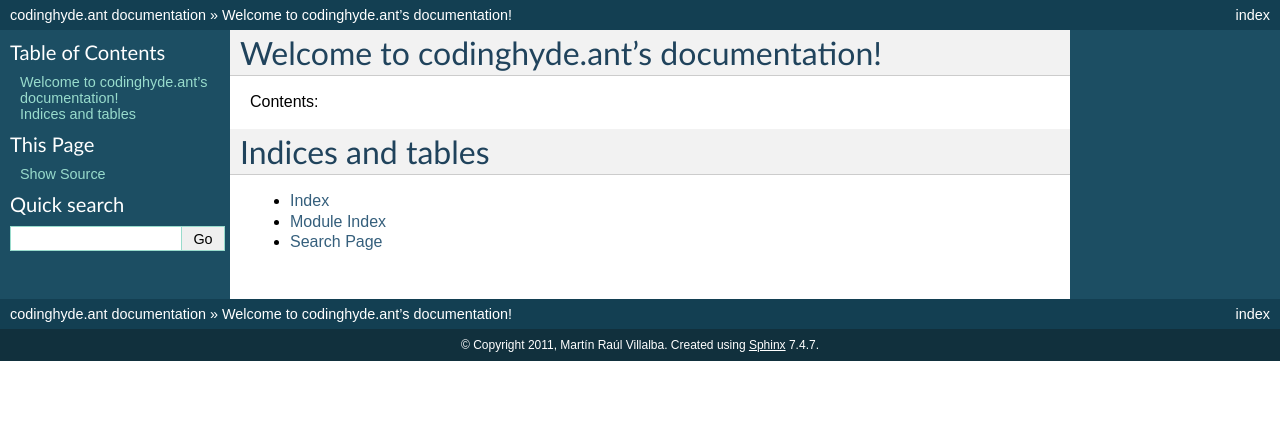
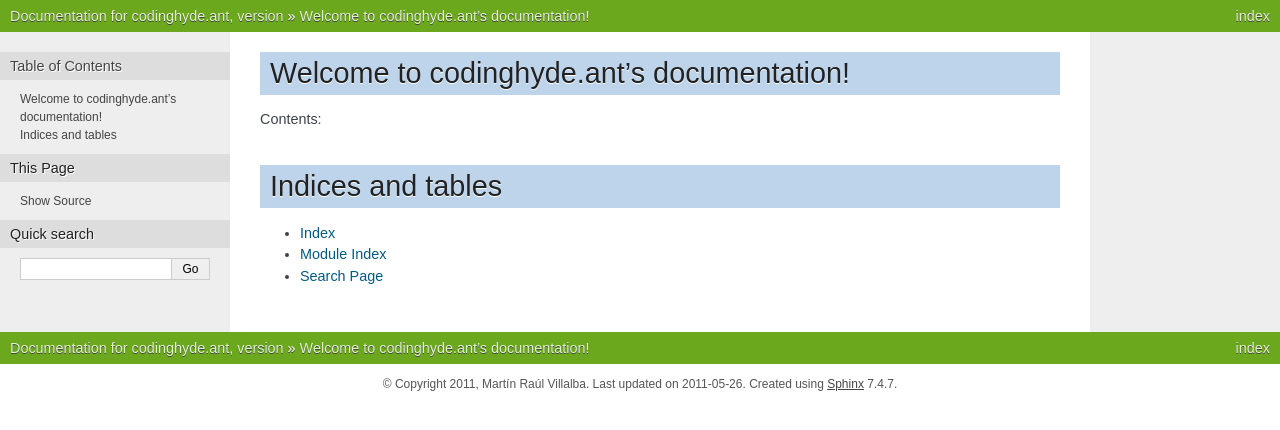
Before and after one commit to jasonwiener/codinghyde.ant, a Sphinx documentation site: the page built from docs/source/index.rst, in a window 1280 px wide. Shown: the top 430 px of the page. Built offline with Sphinx 7.4.7, drawn with Linux system fonts in a browser that asks for light colours; the version number could not be read and is left out.

Commit message:
Further customize Sphinx's conf.py (#3)

```diff
--- a/docs/source/conf.py
+++ b/docs/source/conf.py
@@ -17,15 +17,10 @@ import os
 
 from codinghyde import ant
 
-# If extensions (or modules to document with autodoc) are in another directory,
-# add these directories to sys.path here. If the directory is relative to the
-# documentation root, use os.path.abspath to make it absolute, like shown here.
-#sys.path.insert(0, os.path.abspath('.'))
-
 # -- General configuration ----------------------------------------------------
 
 # If your documentation needs a minimal Sphinx version, state it here.
-#needs_sphinx = '1.0'
+needs_sphinx = '1.0'
 
 # Add any Sphinx extension module names here, as strings. They can be
 # extensions coming with Sphinx (named 'sphinx.ext.*') or your custom ones.
@@ -43,7 +38,7 @@ templates_path = ['_templates']
 source_suffix = '.rst'
 
 # The encoding of source files.
-#source_encoding = 'utf-8-sig'
+source_encoding = 'utf-8-sig'
 
 # The master toctree document.
 master_doc = 'index'
@@ -63,13 +58,13 @@ release = ant.__version__
 
 # The language for content autogenerated by Sphinx. Refer to documentation
 # for a list of supported languages.
-#language = None
+language = 'en'
 
 # There are two options for replacing |today|: either, you set today to some
 # non-false value, then it is used:
-#today = ''
+today = ''
 # Else, today_fmt is used as the format for a strftime call.
-#today_fmt = '%B %d, %Y'
+today_fmt = '%Y-%m-%d'
 
 # List of patterns, relative to source directory, that match files and
 # directories to ignore when looking for source files.
@@ -77,55 +72,56 @@ exclude_patterns = []
 
 # The reST default role (used for this markup: `text`) to use for all
 # documents.
-#default_role = None
+default_role = None
 
 # If true, '()' will be appended to :func: etc. cross-reference text.
-#add_function_parentheses = True
+add_function_parentheses = True
 
 # If true, the current module name will be prepended to all description
 # unit titles (such as .. function::).
-#add_module_names = True
+add_module_names = True
 
 # If true, sectionauthor and moduleauthor directives will be shown in the
 # output. They are ignored by default.
-#show_authors = False
+show_authors = True
 
 # The name of the Pygments (syntax highlighting) style to use.
 pygments_style = 'sphinx'
 
 # A list of ignored prefixes for module index sorting.
-#modindex_common_prefix = []
+modindex_common_prefix = []
 
 
 # -- Options for HTML output --------------------------------------------------
 
 # The theme to use for HTML and HTML Help pages.  See the documentation for
 # a list of builtin themes.
-html_theme = 'default'
+html_theme = 'nature'
 
 # Theme options are theme-specific and customize the look and feel of a theme
 # further.  For a list of options available for each theme, see the
 # documentation.
-#html_theme_options = {}
+html_theme_options = {}
 
 # Add any paths that contain custom themes here, relative to this directory.
-#html_theme_path = []
+html_theme_path = []
 
 # The name for this set of Sphinx documents.  If None, it defaults to
 # "<project> v<release> documentation".
-#html_title = None
+html_title = 'Documentation for codinghyde.ant, version {0}' \
+             .format(ant.__version__)
 
 # A shorter title for the navigation bar.  Default is the same as html_title.
-#html_short_title = None
+html_short_title = html_title
 
 # The name of an image file (relative to this directory) to place at the top
 # of the sidebar.
-#html_logo = None
+html_logo = None
 
 # The name of an image file (within the static path) to use as favicon of the
 # docs.  This file should be a Windows icon file (.ico) being 16x16 or 32x32
 # pixels large.
-#html_favicon = None
+html_favicon = None
 
 # Add any paths that contain custom static files (such as style sheets) here,
 # relative to this directory. They are copied after the builtin static files,
@@ -134,36 +130,36 @@ html_static_path = ['_static']
 
 # If not '', a 'Last updated on:' timestamp is inserted at every page bottom,
 # using the given strftime format.
-#html_last_updated_fmt = '%b %d, %Y'
+html_last_updated_fmt = '%Y-%m-%d'
 
 # If true, SmartyPants will be used to convert quotes and dashes to
 # typographically correct entities.
-#html_use_smartypants = True
+html_use_smartypants = True
 
 # Custom sidebar templates, maps document names to template names.
-#html_sidebars = {}
+html_sidebars = {}
 
 # Additional templates that should be rendered to pages, maps page names to
 # template names.
-#html_additional_pages = {}
+html_additional_pages = {}
 
 # If false, no module index is generated.
-#html_domain_indices = True
+html_domain_indices = True
 
 # If false, no index is generated.
-#html_use_index = True
+html_use_index = True
 
 # If true, the index is split into individual pages for each letter.
-#html_split_index = False
+html_split_index = False
 
 # If true, links to the reST sources are added to the pages.
-#html_show_sourcelink = True
+html_show_sourcelink = True
 
 # If true, "Created using Sphinx" is shown in the HTML footer. Default is True.
-#html_show_sphinx = True
+html_show_sphinx = True
 
 # If true, "(C) Copyright ..." is shown in the HTML footer. Default is True.
-#html_show_copyright = True
+html_show_copyright = True
 
 # If true, an OpenSearch description file will be output, and all pages will
 # contain a <link> tag referring to it.  The value of this option must be the
@@ -171,10 +167,10 @@ html_static_path = ['_static']
 #html_use_opensearch = ''
 
 # This is the file name suffix for HTML files (e.g. ".xhtml").
-#html_file_suffix = None
+html_file_suffix = None
 
 # Output file base name for HTML help builder.
-htmlhelp_basename = 'codinghydeantdoc'
+htmlhelp_basename = 'codinghyde.ant_doc'
 
 
 # -- Options for LaTeX output -------------------------------------------------
@@ -189,7 +185,7 @@ htmlhelp_basename = 'codinghydeantdoc'
 # (source start file, target name, title, author, documentclass
 # [howto/manual]).
 latex_documents = [
-  ('index', 'codinghydeant.tex', u'codinghyde.ant Documentation',
+  ('index', 'codinghyde.ant.tex', u'codinghyde.ant Documentation',
    u'Martín Raúl Villalba', 'manual'),
 ]
 
@@ -222,6 +218,6 @@ latex_documents = [
 # One entry per manual page. List of tuples
 # (source start file, name, description, authors, manual section).
 man_pages = [
-    ('index', 'codinghydeant', u'codinghyde.ant Documentation',
+    ('index', 'codinghyde.ant', u'Documentation for codinghyde.ant',
      [u'Martín Raúl Villalba'], 1)
 ]
```
